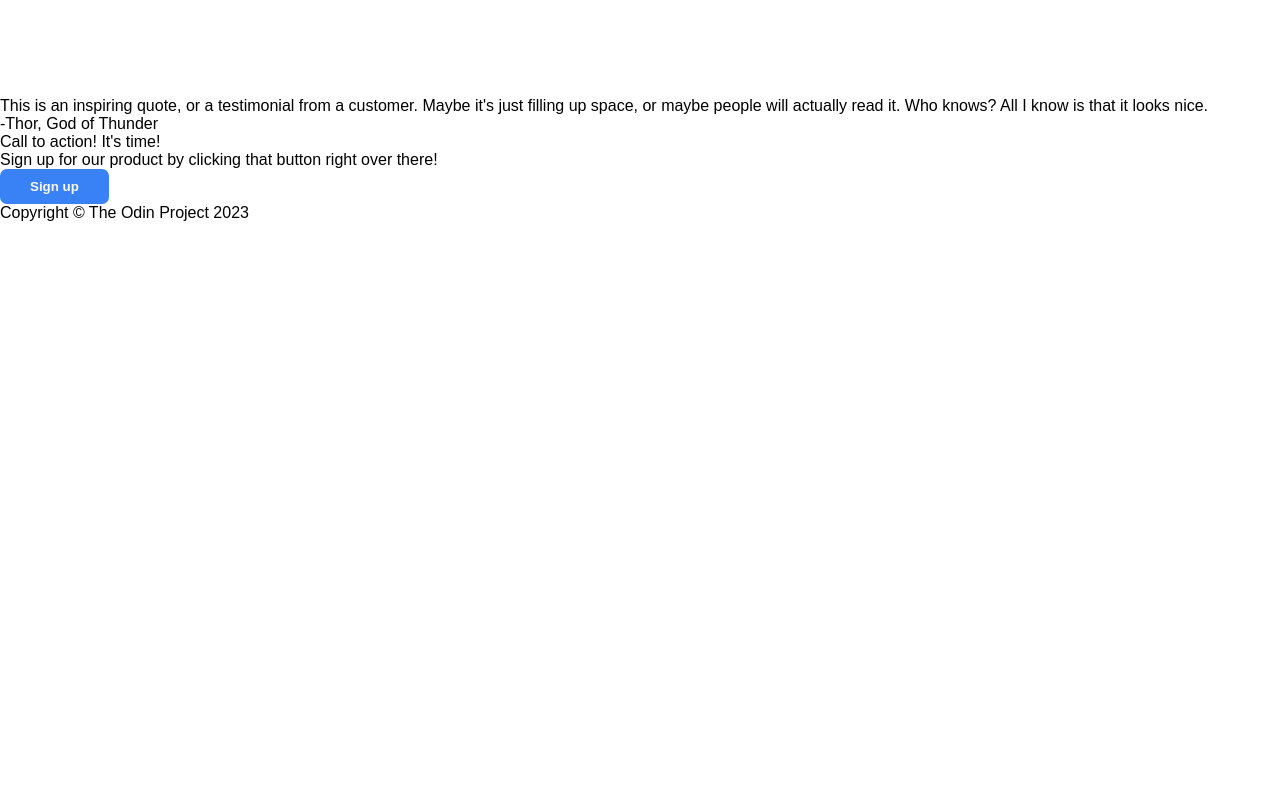
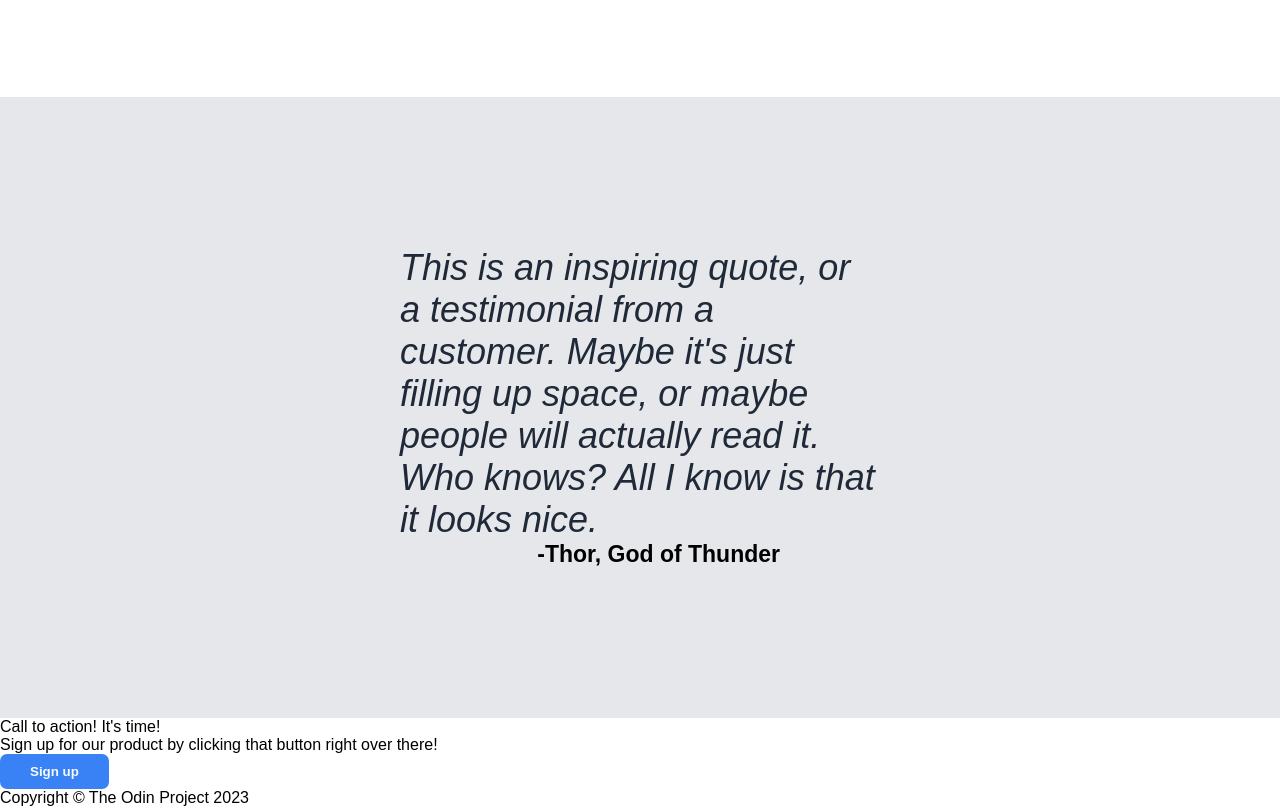
Before and after one commit to Zoxxs/odin-landing-page, a plain HTML site: page index.html in a window 1280 px wide. Shown: the part 1101-1908 px from the top of the page. Before the commit the page ends 1323 px from the top, so only its background shows below. Drawn offline with Linux system fonts and the light colour scheme.

Commit message:
Add class="quote" style

```diff
--- a/style.css
+++ b/style.css
@@ -101,3 +101,21 @@ img {
 .box > div {
   padding: 20px;
 }
+
+.quote {
+  background-color: #E5E7EB;
+  padding: 150px 400px;
+}
+
+.quote-text {
+  color: #1F2937;
+  font-size: 36px;
+  font-style: italic;
+}
+
+.quote-autor {
+  font-size: 23px;
+  font-weight: 700;
+  text-align: right;
+  padding-right: 100px;
+}
```
